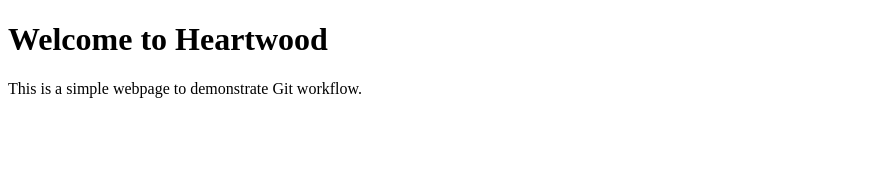
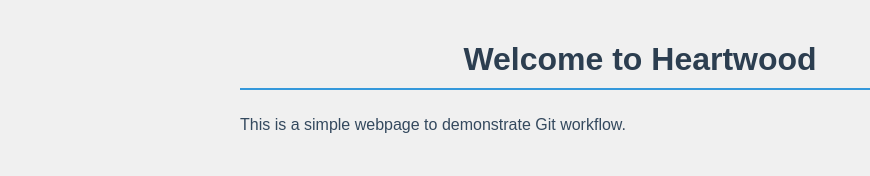
Before and after one commit to girtonian/heartwood-test, a plain HTML site: page index.html in a window 1280 px wide. Shown: the whole page, without its empty margins (0-870 px from the left). Drawn offline with Linux system fonts and the light colour scheme.

Commit message:
Add CSS styling to the page

```diff
--- a/index.html
+++ b/index.html
@@ -4,6 +4,26 @@
     <meta charset="UTF-8">
     <meta name="viewport" content="width=device-width, initial-scale=1.0">
     <title>Welcome to Heartwood</title>
+    <style>
+        body {
+            font-family: Arial, sans-serif;
+            max-width: 800px;
+            margin: 0 auto;
+            padding: 20px;
+            background-color: #f0f0f0;
+        }
+        h1 {
+            color: #2c3e50;
+            text-align: center;
+            border-bottom: 2px solid #3498db;
+            padding-bottom: 10px;
+        }
+        p {
+            color: #34495e;
+            line-height: 1.6;
+            text-align: justify;
+        }
+    </style>
 </head>
 <body>
     <h1>Welcome to Heartwood</h1>
```
